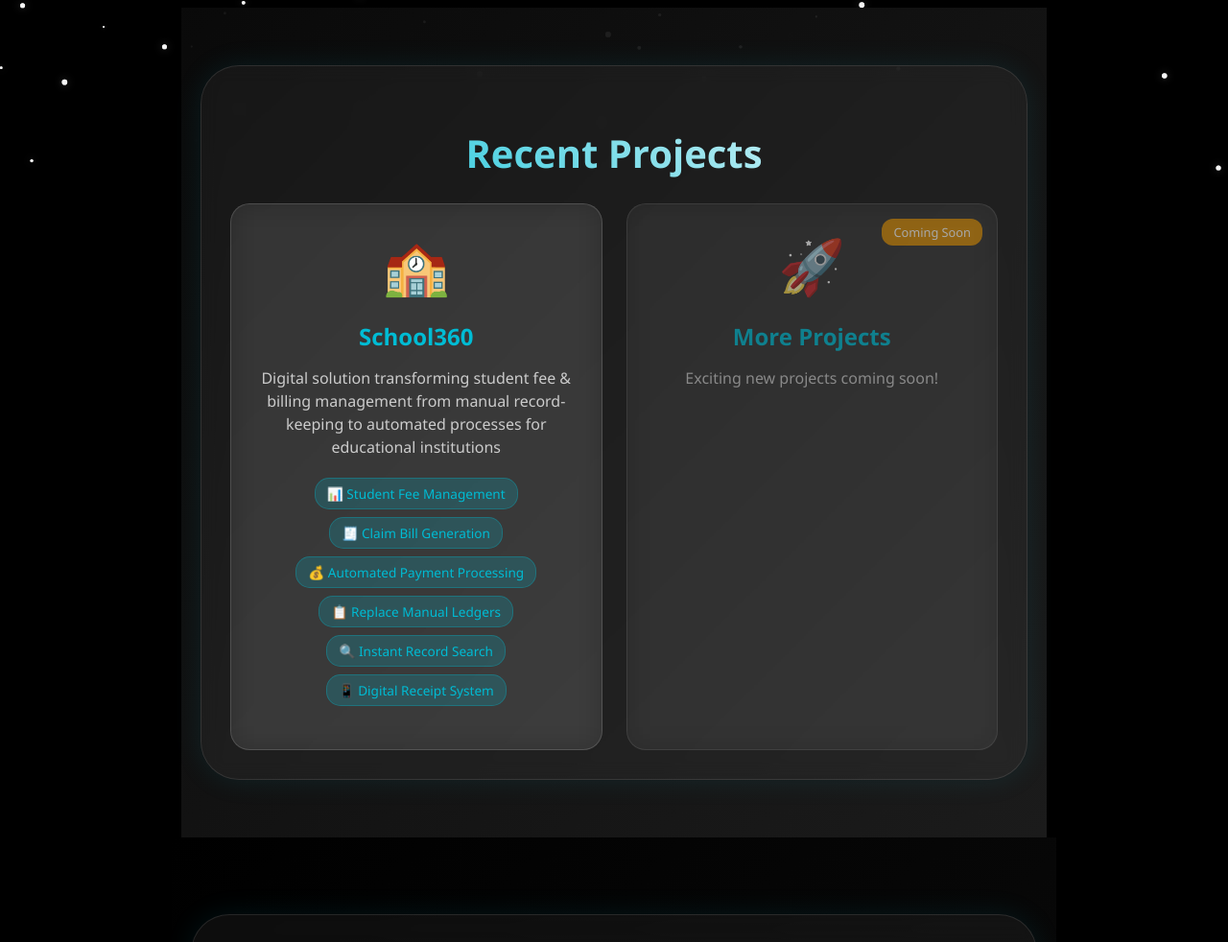
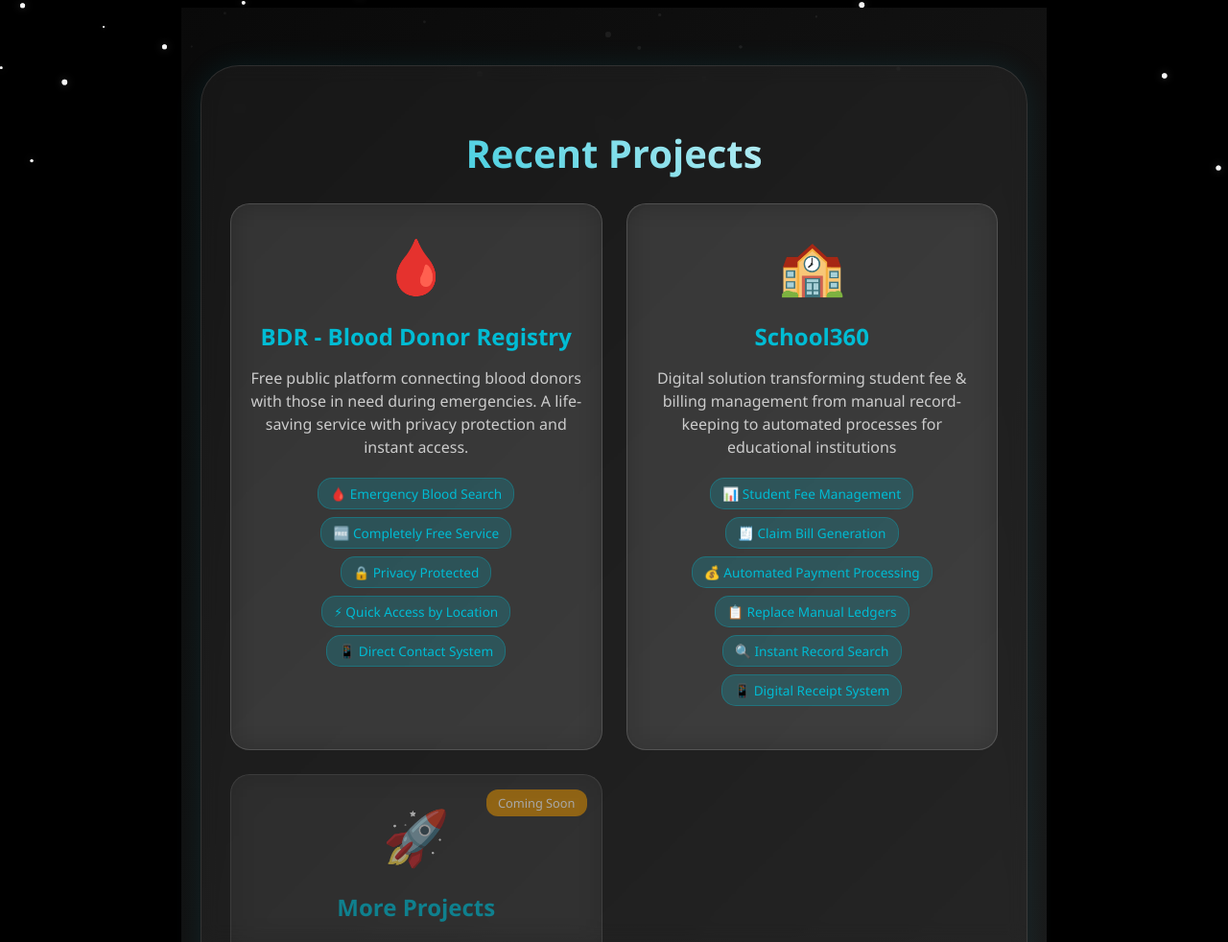
Before and after one commit to nabinsinkhwal7/ME, a website: page index.html in a window 1280 px wide. Shown: the part 611-1593 px from the top of the page at 96% size. Drawn offline with Linux system fonts and the light colour scheme.

Commit message:
BDR project added

```diff
--- a/index.html
+++ b/index.html
@@ -59,6 +59,19 @@
         <div class="projects-content">
             <h2 class="projects-title">Recent Projects</h2>
             <div class="projects-grid">
+                <div class="project-card" onclick="openProjectDetails('bdr')">
+                    <div class="project-icon">🩸</div>
+                    <h3>BDR - Blood Donor Registry</h3>
+                    <p>Free public platform connecting blood donors with those in need during emergencies. A life-saving service with privacy protection and instant access.</p>
+                    <div class="project-tech-tags">
+                        <span class="tech-tag">🩸 Emergency Blood Search</span>
+                        <span class="tech-tag">🆓 Completely Free Service</span>
+                        <span class="tech-tag">🔒 Privacy Protected</span>
+                        <span class="tech-tag">⚡ Quick Access by Location</span>
+                        <span class="tech-tag">📱 Direct Contact System</span>
+                    </div>
+                </div>
+
                 <div class="project-card" onclick="openProjectDetails('school360')">
                     <div class="project-icon">🏫</div>
                     <h3>School360</h3>
--- a/script.js
+++ b/script.js
@@ -135,6 +135,22 @@ function scrollToAbout() {
 // Project Details Management
 function openProjectDetails(projectId) {
     const projectData = {
+        bdr: {
+            title: 'BDR - Blood Donor Registry',
+            description: 'A free public platform connecting blood donors with those in need during emergencies. This life-saving digital service helps save lives by providing instant access to blood donors while maintaining privacy and security.',
+            features: [
+                'Emergency Blood Search - Find available donors instantly by blood group and location',
+                'Completely Free Service - No charges or hidden fees, purely a public service',
+                'Privacy Protected Registration - Information shared only with consent for emergencies',
+                'Quick Access System - Instant donor search and contact during critical situations',
+                'Direct Contact via Phone/WhatsApp - Immediate communication with available donors',
+                'Location-Based Search - Find donors in your specific area or nearby locations',
+                'Availability Control - Donors can update their availability status anytime',
+                'Secure Data Management - Encrypted storage with privacy protection'
+            ],
+            technologies: ['Emergency Response System', 'Location-Based Services', 'Privacy Protection', 'Real-time Communication', 'Public Health Service'],
+            liveUrl: 'https://bdr.nabinsinkhwal.com.np'
+        },
         school360: {
             title: 'School360 - Student Fee & Billing Management System',
             description: 'One of my innovative solutions addressing real-world challenges in educational institutions. This modern web-based system transforms student fee and billing management by replacing tedious manual data saving methods with automated, efficient digital processes.',
```
Also changed, not shown: README.md.
